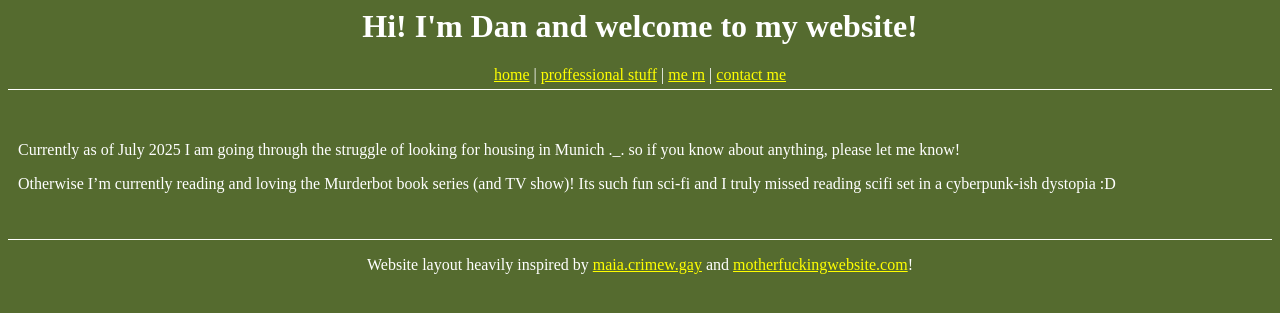
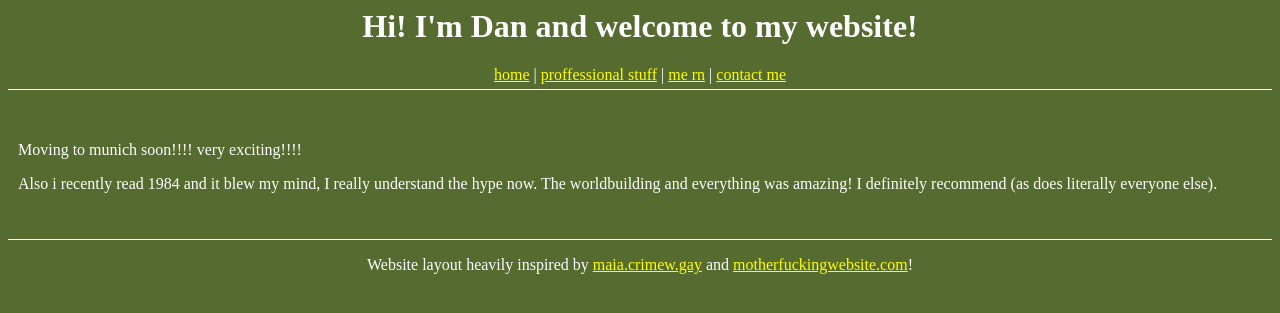
Before and after one commit to danpadcz/danpadcz.github.io, a Jekyll site: the page built from howimfeelingnow.m3u.md, in a window 1280 px wide. Shown: the top 313 px of the page. Built offline with Jekyll 4.4.1, drawn with Linux system fonts in a browser that asks for light colours.

Commit message:
Update now section

```diff
--- a/howimfeelingnow.m3u.md
+++ b/howimfeelingnow.m3u.md
@@ -2,6 +2,6 @@
 title: the charli xcx album from 2020 ofc
 layout: ilikegreen
 ---
-Currently as of July 2025 I am going through the struggle of looking for housing in Munich .\_. so if you know about anything, please let me know!
+Moving to munich soon!!!! very exciting!!!!
 
-Otherwise I'm currently reading and loving the Murderbot book series (and TV show)! Its such fun sci-fi and I truly missed reading scifi set in a cyberpunk-ish dystopia :D
+Also i recently read 1984 and it blew my mind, I really understand the hype now. The worldbuilding and everything was amazing! I definitely recommend (as does literally everyone else).
```
